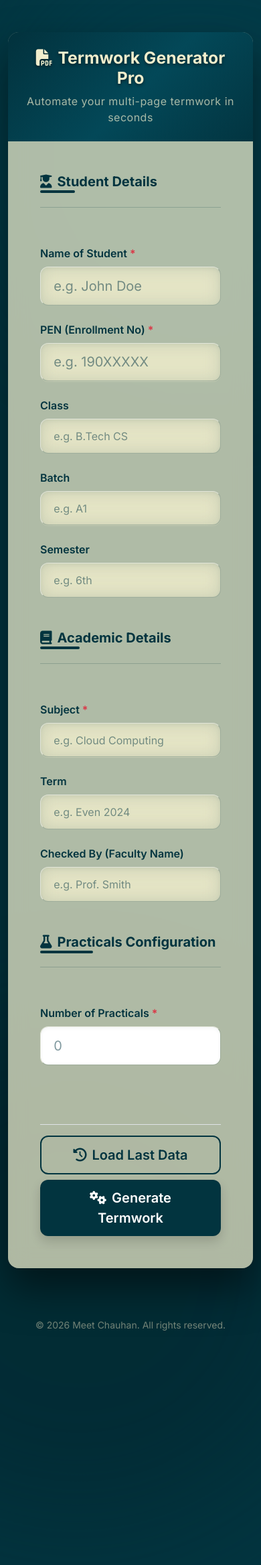
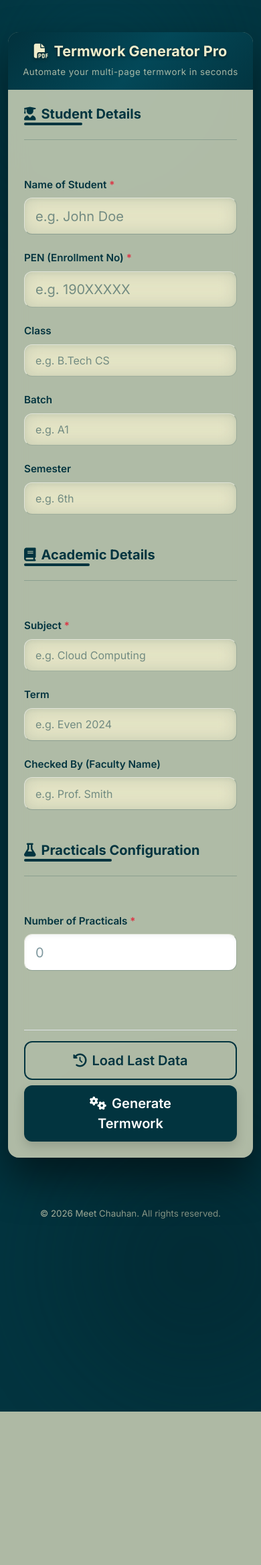
Before and after one commit to meetchauhan17/termwork-website, a Flask app: page / in a window 390 px wide; the page is wider, and only the part inside the window is pictured. Shown: that part at 67% size. After the commit the page ends 2107 px from the top of that part, so only its background shows below. Run offline with Flask 3, Linux system fonts and the light colour scheme; some libraries are stand-ins or nearby versions.

Commit message:
Made UI completely responsive for mobile and desktop

```diff
--- a/static/style.css
+++ b/static/style.css
@@ -20,12 +20,14 @@ body {
 .bg-blob-1 {
     top: -5%; left: -10%;
     width: 600px; height: 600px;
+    max-width: 80vw; max-height: 80vw;
     background: #034858;
 }
 
 .bg-blob-2 {
     bottom: -10%; right: -5%;
     width: 700px; height: 700px;
+    max-width: 90vw; max-height: 90vw;
     background: #011E25;
     animation-delay: -6s;
     animation-duration: 15s;
@@ -276,3 +278,26 @@ hr {
 footer, footer small, footer .text-secondary {
     color: rgba(240, 237, 204, 0.8) !important;
 }
+
+/* --- Mobile Responsiveness --- */
+@media (max-width: 768px) {
+    body {
+        font-size: 0.95rem;
+    }
+    .card {
+        border-radius: 1rem;
+    }
+    .section-title {
+        font-size: 1.25rem;
+    }
+    .section-title::after {
+        width: 50%;
+    }
+    .form-control {
+        padding: 0.7rem 1rem;
+    }
+    .btn {
+        padding: 0.75rem 1rem;
+        width: 100%;
+    }
+}
--- a/templates/index.html
+++ b/templates/index.html
@@ -23,12 +23,12 @@
     <div class="row justify-content-center">
         <div class="col-lg-10">
             <div class="card shadow-lg border-0 rounded-4 overflow-hidden">
-                <div class="card-header bg-gradient-primary text-white p-4 text-center border-0">
-                    <h2 class="fw-bold mb-0 text-shadow-sm"><i class="fa-solid fa-file-pdf me-2 hover-bump"></i>Termwork Generator Pro</h2>
-                    <p class="mb-0 mt-2 text-white-50 letter-spacing">Automate your multi-page termwork in seconds</p>
+                <div class="card-header bg-gradient-primary text-white p-3 p-md-4 text-center border-0">
+                    <h2 class="fw-bold mb-0 text-shadow-sm fs-4 fs-md-2"><i class="fa-solid fa-file-pdf me-2 hover-bump"></i>Termwork Generator Pro</h2>
+                    <p class="mb-0 mt-2 text-white-50 letter-spacing small">Automate your multi-page termwork in seconds</p>
                 </div>
 
-                <div class="card-body p-5 glassmorphism-inner">
+                <div class="card-body p-4 p-md-5 glassmorphism-inner">
                     <!-- Status Messages -->
                     <div id="alert-container"></div>
 
@@ -120,13 +120,13 @@
                     </div>
 
                     <!-- Success State -->
-                    <div id="success-state" class="d-none text-center py-5">
+                    <div id="success-state" class="d-none text-center py-4 py-md-5">
                         <div class="mb-4">
-                            <i class="fa-solid fa-circle-check text-success" style="font-size: 5rem;"></i>
+                            <i class="fa-solid fa-circle-check" style="font-size: 4rem; font-size: clamp(3rem, 10vw, 5rem);"></i>
                         </div>
-                        <h3 class="fw-bold mb-3">Generation Complete!</h3>
-                        <p class="text-muted mb-4">Your termwork has been generated successfully.</p>
-                        <div class="d-flex justify-content-center gap-3">
+                        <h3 class="fw-bold mb-3 fs-4 fs-md-3">Generation Complete!</h3>
+                        <p class="text-muted mb-4 small">Your termwork has been generated successfully.</p>
+                        <div class="d-grid gap-3 d-sm-flex justify-content-sm-center">
                             <a href="#" id="download-pdf-btn" class="btn btn-danger btn-lg px-4">
                                 <i class="fa-solid fa-file-pdf me-2"></i>Download PDF
                             </a>
```
